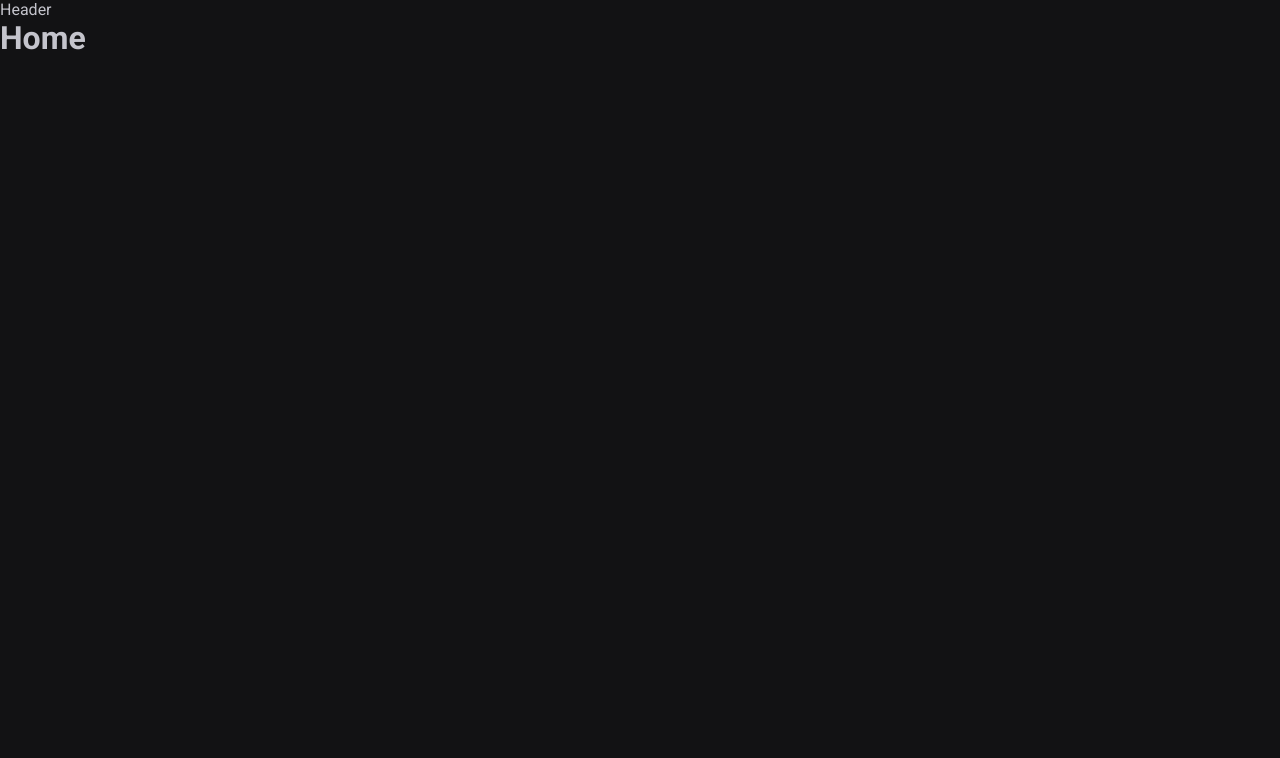
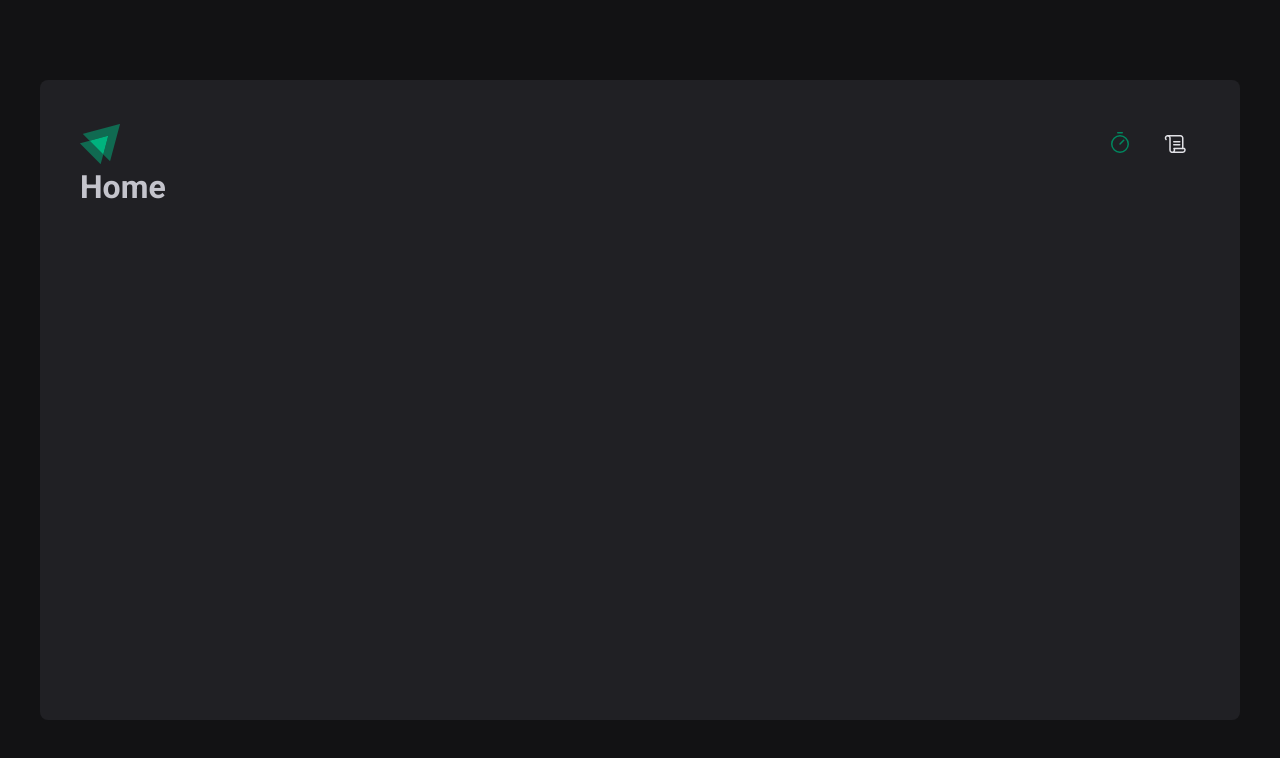
Before and after one commit to Kulimito/ignite-timer, a React (Vite) app: page / in a window 1280 px wide. Shown: the top 758 px of the page. Built offline with nearby package versions, Linux system fonts and the light colour scheme.

Commit message:
Routes Created, igniteIcon created

```diff
--- a/package.json
+++ b/package.json
@@ -10,6 +10,7 @@
     "preview": "vite preview"
   },
   "dependencies": {
+    "phosphor-react": "^1.4.1",
     "react": "^18.2.0",
     "react-dom": "^18.2.0",
     "react-router-dom": "^6.11.2"
--- a/src/Router.tsx
+++ b/src/Router.tsx
@@ -1,7 +1,7 @@
 import { Routes, Route } from 'react-router-dom'
 import { Home } from './pages/Home'
 import { History } from './pages/History'
-import { DefaultLayout } from './layouts/Default'
+import { DefaultLayout } from './layouts/DefaultLayout'
 
 export function Router() {
   return (
--- a/src/components/Header/index.tsx
+++ b/src/components/Header/index.tsx
@@ -1,3 +1,23 @@
+import { CustomLink, DesktopNavList, NavContainer } from './styles'
+import { IgniteIcon } from '../icons/igniteIcon'
+import { Scroll, Timer } from 'phosphor-react'
+
 export function Header() {
-  return <div>Header</div>
+  return (
+    <NavContainer>
+      <IgniteIcon />
+      <DesktopNavList>
+        <li>
+          <CustomLink to="/" title="Timer">
+            <Timer size={24} />
+          </CustomLink>
+        </li>
+        <li>
+          <CustomLink to="/history" title="Histórico">
+            <Scroll size={24} />
+          </CustomLink>
+        </li>
+      </DesktopNavList>
+    </NavContainer>
+  )
 }
--- a/src/components/Header/styles.ts
+++ b/src/components/Header/styles.ts
@@ -0,0 +1,37 @@
+import { NavLink } from 'react-router-dom'
+import styled from 'styled-components'
+
+export const NavContainer = styled.nav`
+  display: flex;
+  align-items: center;
+`
+
+export const DesktopNavList = styled.ul`
+  display: flex;
+  gap: 0.5rem;
+  list-style: none;
+  margin-left: auto;
+`
+
+export const CustomLink = styled(NavLink)`
+  width: 3rem;
+  height: 3rem;
+
+  display: flex;
+  justify-content: center;
+  align-items: center;
+
+  text-decoration: none;
+  color: ${(props) => props.theme['gray-100']};
+
+  box-shadow: 0 -3px 0 transparent inset;
+
+  &:hover {
+    transition: box-shadow 0.2s;
+    box-shadow: 0 -3px 0 ${(props) => props.theme['green-500']} inset;
+  }
+
+  &.active {
+    color: ${(props) => props.theme['green-500']};
+  }
+`
--- /dev/null
+++ b/src/components/icons/igniteIcon.tsx
@@ -0,0 +1,26 @@
+export function IgniteIcon() {
+  return (
+    <svg
+      width="40"
+      height="40"
+      viewBox="0 0 40 40"
+      fill="none"
+      xmlns="http://www.w3.org/2000/svg"
+    >
+      <path
+        opacity="0.5"
+        d="M39.9903 0.270225L30.2035 36.8334C30.1538 36.9993 29.9547 37.0491 29.8386 36.9329L23.2864 30.3771L28.1964 12.0541C28.2462 11.8881 28.0969 11.7387 27.931 11.7885L9.61815 16.7012L3.09917 10.1786C2.98306 10.0624 3.03282 9.86327 3.1987 9.81348L39.7249 0.00467392C39.8907 -0.02852 40.04 0.120853 39.9903 0.270225Z"
+        fill="#00B37E"
+      />
+      <path
+        opacity="0.5"
+        d="M23.2861 30.3768L20.7648 39.8371C20.715 40.0031 20.516 40.0529 20.3998 39.9367L0.0632817 19.6054C-0.0528324 19.4892 -0.00306943 19.2901 0.162808 19.2403L9.61781 16.7009L23.2861 30.3768Z"
+        fill="#00B37E"
+      />
+      <path
+        d="M28.1957 12.0538L23.2857 30.3768L9.61743 16.7009L27.9303 11.7882C28.0962 11.7384 28.2454 11.8878 28.1957 12.0538Z"
+        fill="#00B37E"
+      />
+    </svg>
+  )
+}
--- a/src/layouts/Default.tsx
+++ /dev/null
@@ -1,11 +0,0 @@
-import { Outlet } from 'react-router-dom'
-import { Header } from '../components/Header'
-
-export function DefaultLayout() {
-  return (
-    <div>
-      <Header />
-      <Outlet />
-    </div>
-  )
-}
--- /dev/null
+++ b/src/layouts/DefaultLayout/index.tsx
@@ -0,0 +1,12 @@
+import { Outlet } from 'react-router-dom'
+import { Header } from '../../components/Header'
+import { LayoutContainer } from './styles'
+
+export function DefaultLayout() {
+  return (
+    <LayoutContainer>
+      <Header />
+      <Outlet />
+    </LayoutContainer>
+  )
+}
--- /dev/null
+++ b/src/layouts/DefaultLayout/styles.ts
@@ -0,0 +1,14 @@
+import styled from 'styled-components'
+
+export const LayoutContainer = styled.div`
+  max-width: 75rem; /* 1120px(70rem) + 2 x 40px (5rem) */
+  height: calc(100vh - 10rem);
+  margin: 5rem auto;
+  padding: 2.5rem;
+
+  background-color: ${(props) => props.theme['gray-800']};
+  border-radius: 8px;
+
+  display: flex;
+  flex-direction: column;
+`
```
Also changed, not shown: 1 other file (tests, documents, lock files or other folders).
